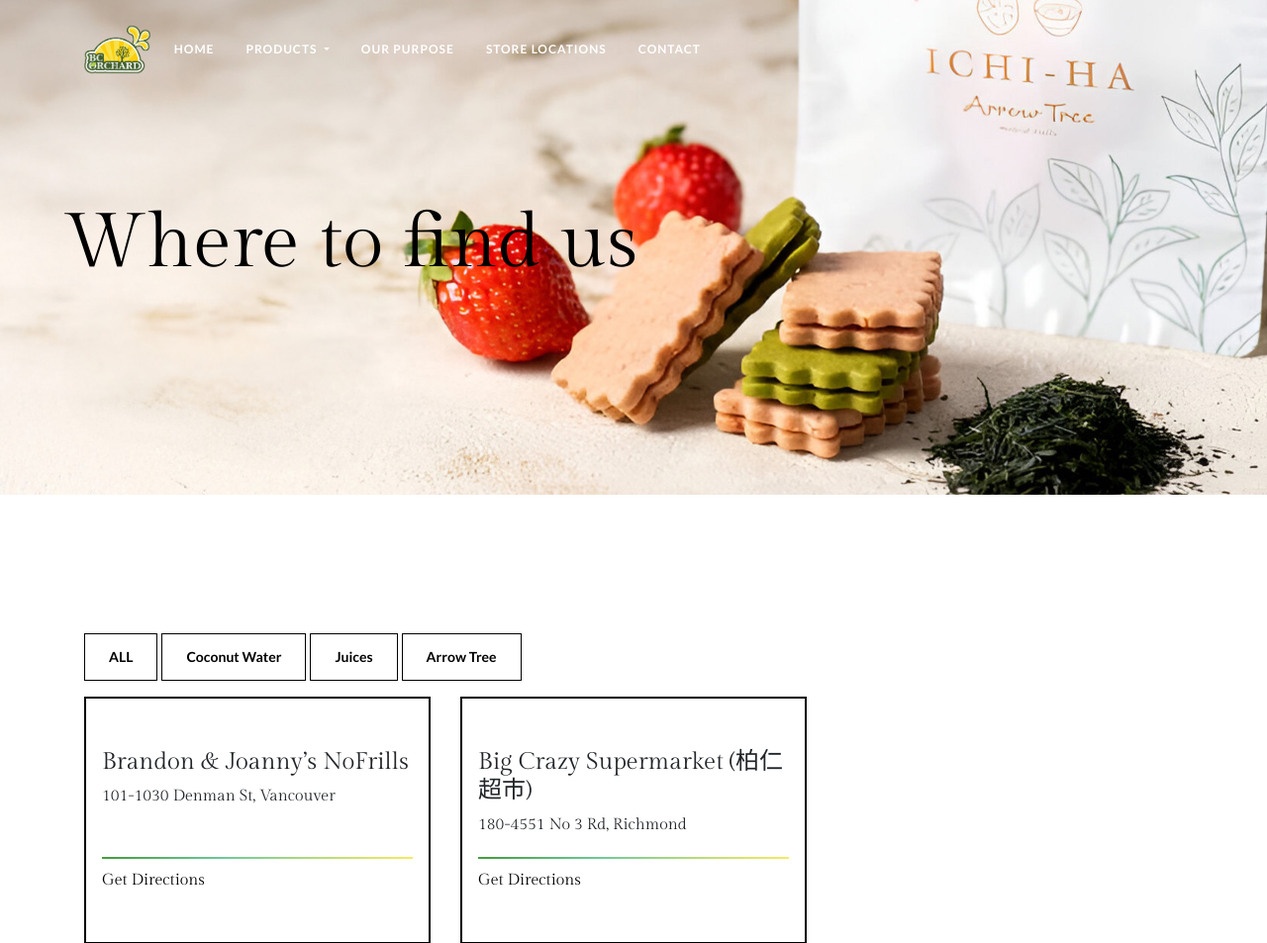
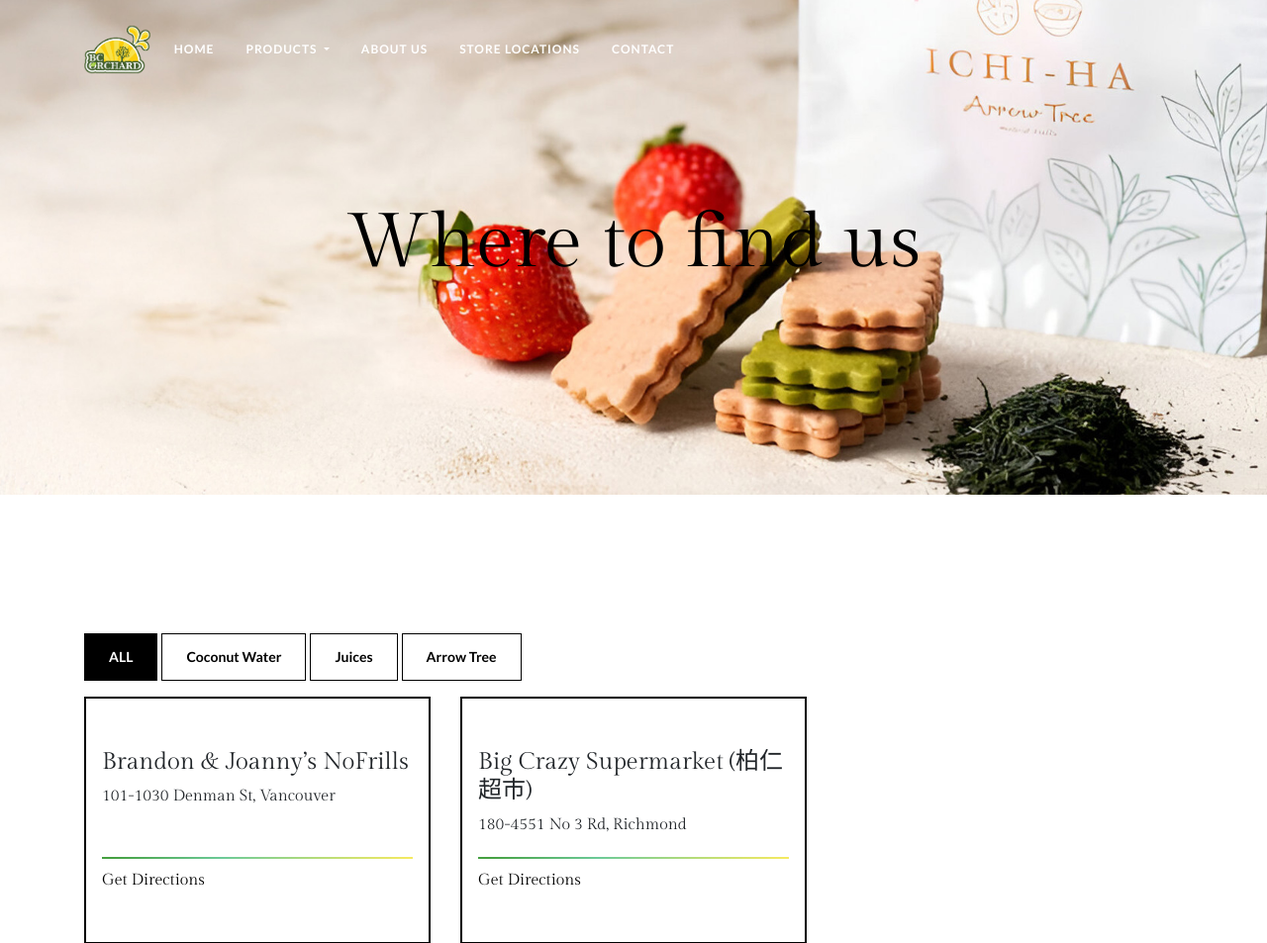
Before and after one commit to Intelli-Management-Group/OrchardBC, a PHP site: page /locations.php in a window 1280 px wide. Shown: the top 953 px of the page at 99% size. Run offline with PHP 8.4, Linux system fonts and the light colour scheme; some libraries are stand-ins or nearby versions.

Commit message:
add about page

```diff
--- a/css/style.css
+++ b/css/style.css
@@ -274,6 +274,8 @@ a {
     transition: color 0.3s ease;
     cursor: pointer;
     z-index: 1;
+    /* align-self: center;
+    width: auto; */
 }
 
 .button::before {
@@ -294,6 +296,11 @@ a {
 
 .button:hover {
     color: white;
+}
+
+.button.active {
+    background-color: #000;
+    color: #fff;
 }
 
 .button-white {
@@ -586,14 +593,18 @@ footer hr {
     background: url('../img/home/Archive/slider_2_1.jpg') no-repeat center center/cover;
 }
 
+.about-banner {
+    background: url('https://demo2.themelexus.com/gintea/wp-content/uploads/2024/08/about-image-1.jpg') no-repeat center center/cover;
+}
+
 .banner-content {
     color: black;
-    text-align: left;
+    text-align: center;
     position: absolute;
-    left: 5%;
+    left: 50%;
     top: 50%;
-    transform: translateY(-50%);
-    width: 50%;
+    transform: translate(-50%, -50%);
+    /* width: 100%; */
 }
 
 .location-card {
@@ -612,3 +623,7 @@ footer hr {
     margin-top: auto;
     margin-bottom: 10px;
 }
+
+.max-width{
+    max-width: 500px;
+}
--- a/inc/header.php
+++ b/inc/header.php
@@ -57,7 +57,7 @@ $config = [
                             <li><a class="dropdown-item" href="#">Arrow Tree Snacks</a></li>
                         </ul>
                     </li>
-                    <li class="nav-item"><a class="nav-link" href="#">Our Purpose</a></li>
+                    <li class="nav-item"><a class="nav-link" href="about.php">About Us</a></li>
                     <li class="nav-item"><a class="nav-link" href="locations.php">Store Locations</a></li>
                     <li class="nav-item"><a class="nav-link" href="#">Contact</a></li>
                 </ul>
--- a/locations.php
+++ b/locations.php
@@ -8,14 +8,14 @@
     </div>
 
     <div class="container">
-        <button class="button">ALL</button>
-        <button class="button">Coconut Water</button>
-        <button class="button">Juices</button>
-        <button class="button">Arrow Tree</button>
+        <button class="button active" data-filter="all">ALL</button>
+        <button class="button" data-filter="coconut">Coconut Water</button>
+        <button class="button" data-filter="juices">Juices</button>
+        <button class="button" data-filter="arrow">Arrow Tree</button>
 
         <div class="row bottom-margin mt-3">
             <div class="col-lg-4">
-                <div class="location-card">
+                <div class="location-card" data-category="coconut">
                     <div>
                         <h4>Brandon & Joanny’s NoFrills</h4>
                         <div>101-1030 Denman St, Vancouver</div>
@@ -28,7 +28,7 @@
             </div>
 
             <div class="col-lg-4">
-                <div class="location-card">
+                <div class="location-card" data-category="coconut">
                     <div>
                         <h4>Big Crazy Supermarket (柏仁超市)</h4>
                         <div>180-4551 No 3 Rd, Richmond</div>
@@ -43,4 +43,25 @@
     </div>
 </body>
 
+<script>
+    document.querySelectorAll('.button').forEach(button => {
+        button.addEventListener('click', () => {
+            document.querySelectorAll('.button').forEach(btn => btn.classList.remove('active'));
+
+            button.classList.add('active');
+
+            const filter = button.getAttribute('data-filter');
+
+            document.querySelectorAll('.location-card').forEach(card => {
+                const categories = card.getAttribute('data-category').split(' ');
+                if (filter === 'all' || categories.includes(filter)) {
+                    card.parentElement.style.display = 'block';
+                } else {
+                    card.parentElement.style.display = 'none';
+                }
+            });
+        });
+    });
+</script>
+
 <?php include 'inc/footer.php'; ?>
```
Also changed, not shown: about.php (added, +86 -0 lines).
